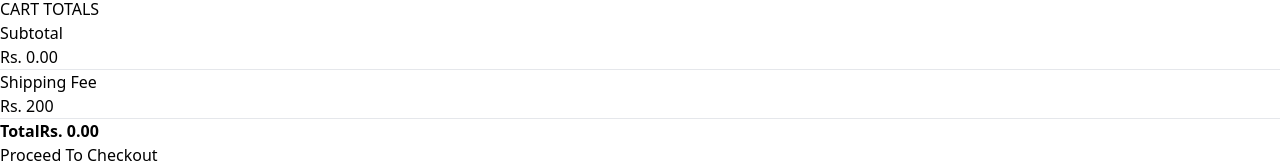
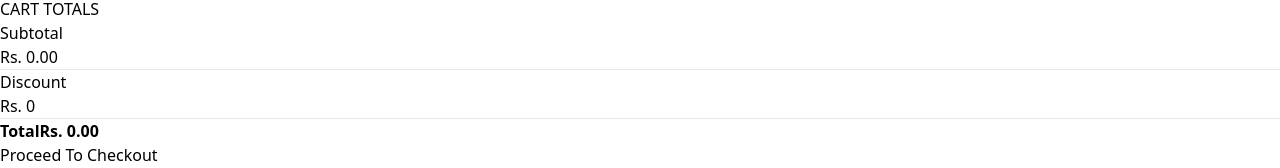
Before and after one commit to salmanlania/dastak-forever-frontend, a React (Vite) app: page /cart in a window 1280 px wide. Shown: the part 501-669 px from the top of the page. Built offline with nearby package versions, Linux system fonts and the light colour scheme; no server answers; the database is empty.

Commit message:
Update CartTotal.jsx

```diff
--- a/src/components/CartTotal.jsx
+++ b/src/components/CartTotal.jsx
@@ -5,7 +5,7 @@ const CartTotal = () => {
   const cartItems = useSelector((state) => state.cart.items);
   const products = useSelector((state) => state.product.items);
   const currency = "Rs.";
-  const delivery_fee = 200;
+  // const delivery_fee = 200;
 
   const subtotal = Object.keys(cartItems).reduce((acc, id) => {
     const product = products.find((p) => p._id === id);
@@ -19,7 +19,7 @@ const CartTotal = () => {
     return acc + totalForProduct;
   }, 0);
 
-  const total = subtotal + delivery_fee;
+  const total = subtotal // + delivery_fee;
 
   return (
     <div className="w-full">
@@ -33,8 +33,8 @@ const CartTotal = () => {
         </div>
         <hr />
         <div className="flex justify-between">
-          <p>Shipping Fee</p>
-          <p>{currency} {delivery_fee}</p>
+          <p>Discount</p>
+          <p>{currency} {0}</p>
         </div>
         <hr />
         <div className="flex justify-between">
```
